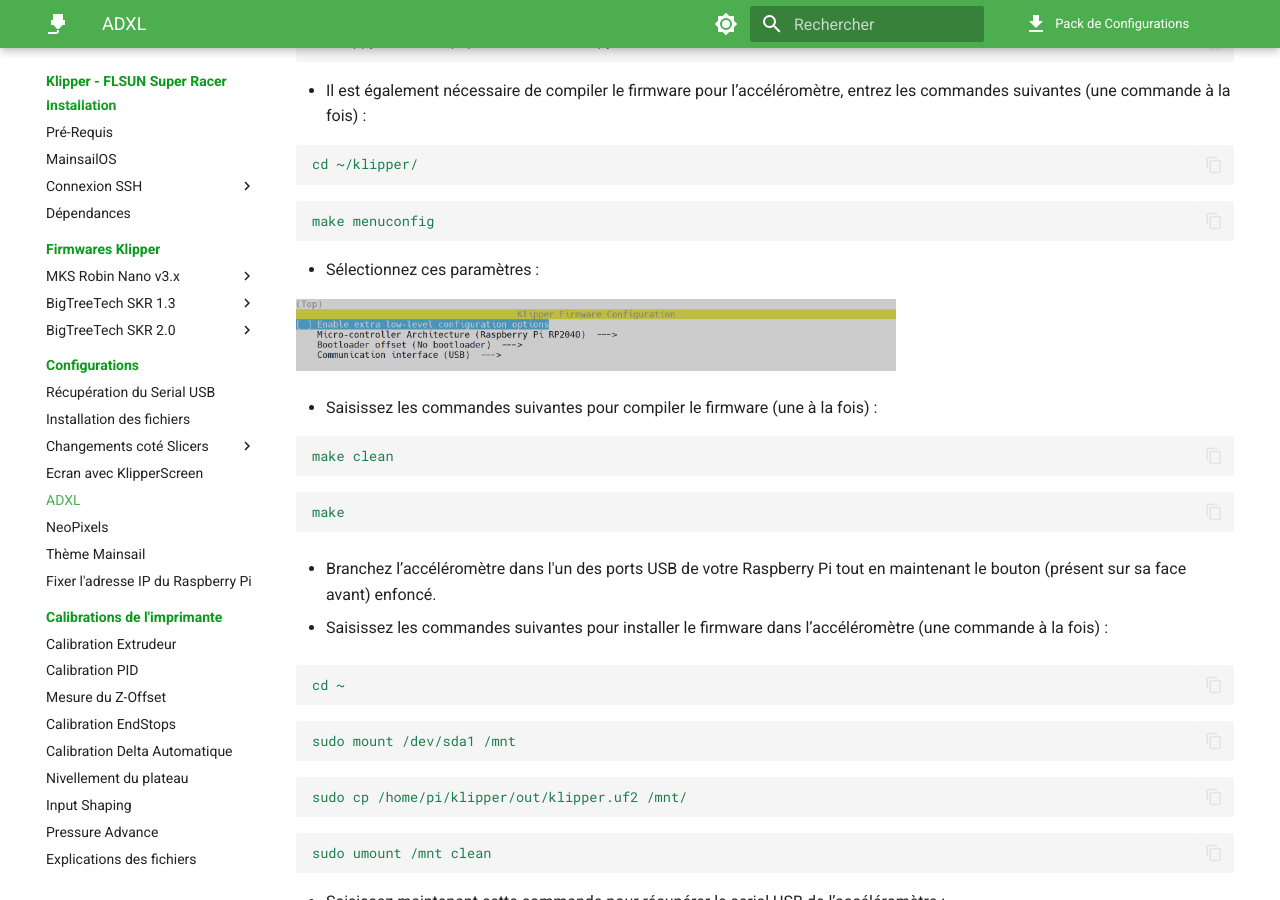
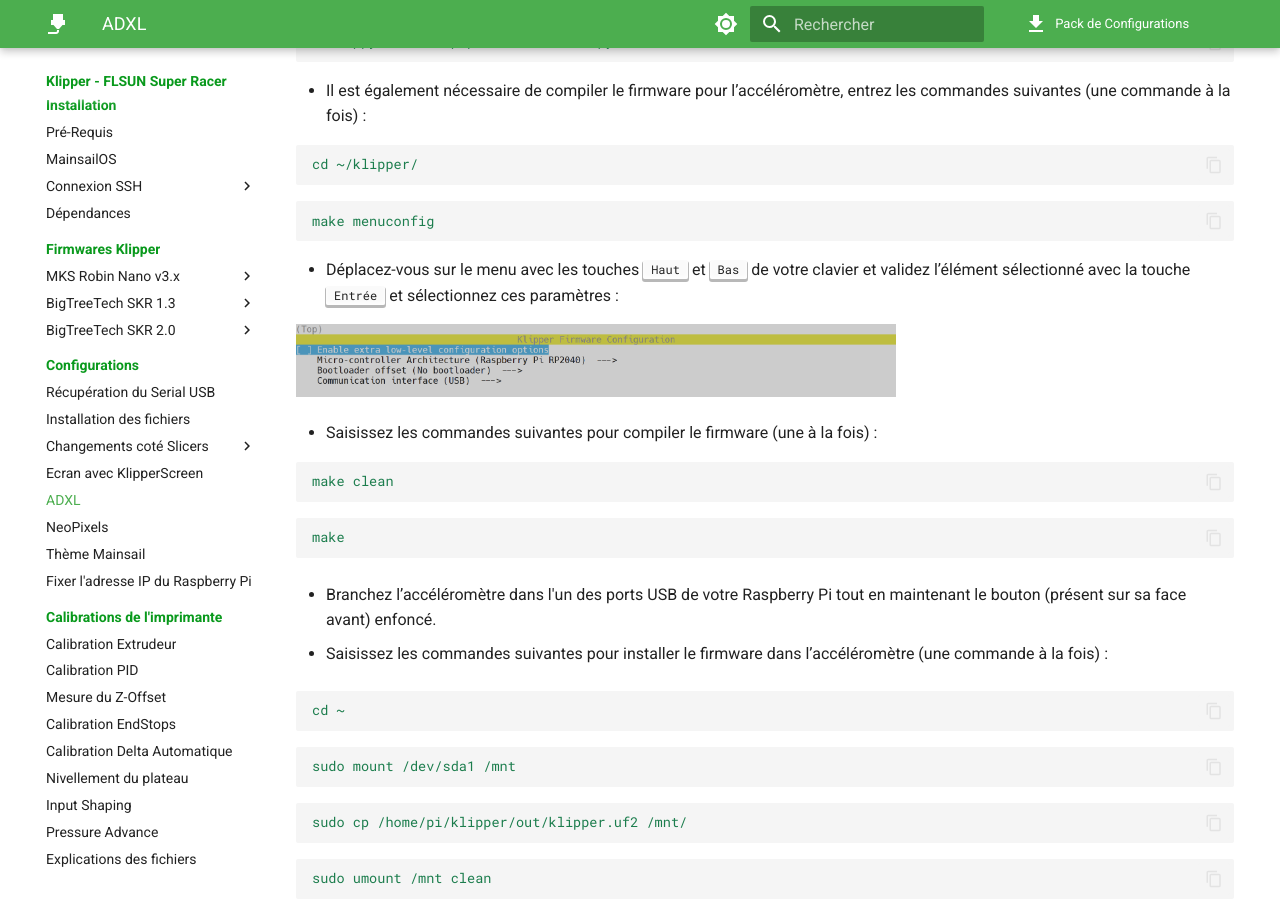
Before and after one commit to Guilouz/test, an MkDocs documentation site: the page built from docs/configurations/adxl.md, in a window 1280 px wide and 900 px high, scrolled down 1197 px. Built offline with MkDocs 1.6.1 and Material for MkDocs 9.7.7, drawn with Linux system fonts in a browser that asks for light colours; comment, search, counter and statistics services are not loaded.

Commit message:
Update adxl.md

````diff
--- a/docs/configurations/adxl.md
+++ b/docs/configurations/adxl.md
@@ -51,7 +51,7 @@ cd ~/klipper/
 make menuconfig
 ```
 
-- Sélectionnez ces paramètres :
+- Déplacez-vous sur le menu avec les touches ++"Haut"++ et ++"Bas"++ de votre clavier et validez l’élément sélectionné avec la touche ++"Entrée"++ et sélectionnez ces paramètres :
 
 ![Fysetc Portable Input Shaper](../assets/img/configurations/pis-2.png){ width="600" }
 
````
